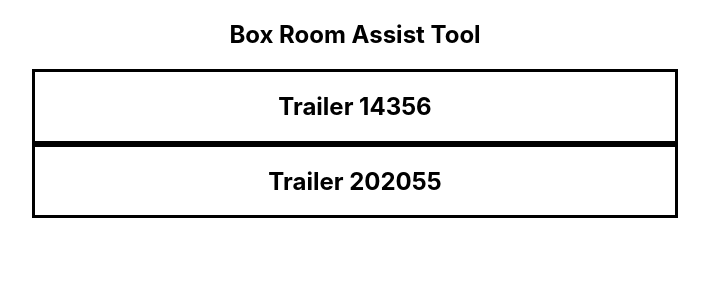
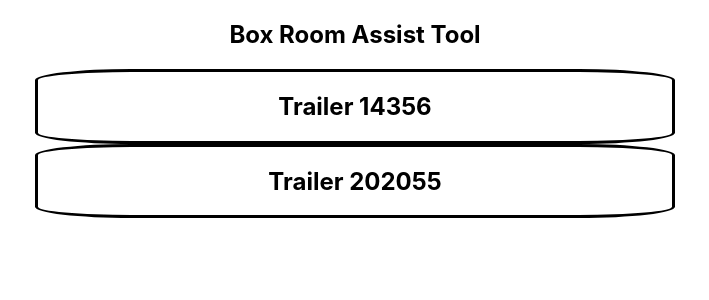
Before and after one commit to AasaChristian/box-rom, a React (Create React App) app: page / in a window 1280 px wide. Shown: the top 300 px of the page, without its empty margins (285-994 px from the left). Built offline with nearby package versions, Linux system fonts and the light colour scheme.

Commit message:
added onclick to show and hide trailer load component

```diff
--- a/src/components/truck/Truck.js
+++ b/src/components/truck/Truck.js
@@ -1,7 +1,9 @@
+import { useState } from "react";
 import Load from "./Load";
 
 
-function Truck() {
+function Truck(props) {
+const [selectedTrailer, setSelectedTrailer] = useState(0)
     // yard dummy data
     const yard = [
         {trailer: 14356,
@@ -9,6 +11,10 @@ function Truck() {
         {trailer: 202055,
         load:[ [593,5],[528, 10]]}
     ]
+
+    const [showTrailerDet, setShowTrailerDet] = useState(null)
+
+
   return (
 
     <div>
@@ -20,12 +26,25 @@ function Truck() {
                 // key is array index
                 <section key = {i} style={{display: 'flex', justifyContent: "center"}}>
                     {/* x.tralor is the trailer id */}
-                    <div style={{border: "solid black 3px", width: "50%", display: 'flex', justifyContent: "center"}}><h1>Trailer {x.trailer}</h1> </div>
+                    <div style={{display: 'flex', flexDirection: 'column', width: "50%"}}>
+                        <div style={{border: "solid black 3px", display: 'flex', justifyContent: "center", borderRadius: '15%'}} onClick={(e) => {
+    e.preventDefault()
+    if (showTrailerDet === null){
+        setShowTrailerDet(i)
+    } else {
+        setShowTrailerDet(null)
+    }
+}}><h1>Trailer {x.trailer}</h1> </div>
                     {/* Load componenet to map and show each idividual load */}
-                    {/* <Load
+                    <div style={showTrailerDet === i? {display: 'initial'}: {display: 'none'}} >
+                        <Load
                     // each load passed as props to load cmponenet
                     load = {x.load}
-                    />                   */}
+                    />
+                    </div>
+
+                    </div>
+
                 </section>
             )
         })}
```
